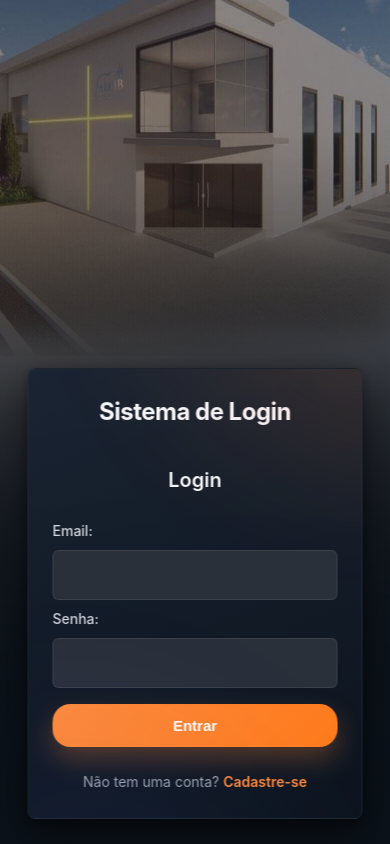
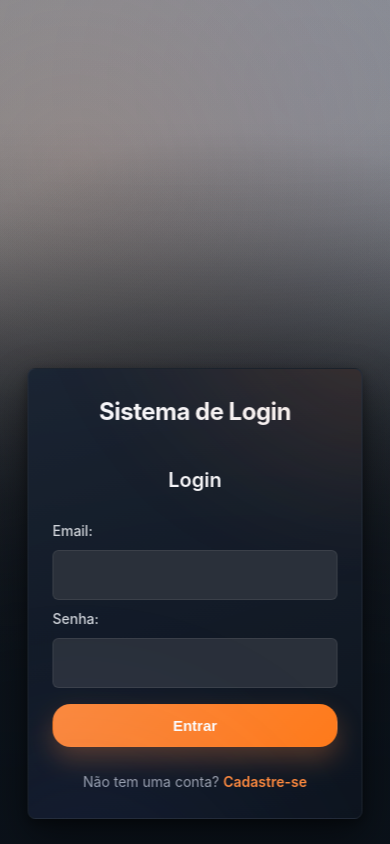
Before and after one commit to rogeriouchoaa0753-netizen/Plataforma-Mb, a website: page index.html in a window 390 px wide. Drawn offline with Linux system fonts and the light colour scheme; no server answers.

Commit message:
Remove imagem de fundo para nova arte

```diff
--- a/public/style.css
+++ b/public/style.css
@@ -68,10 +68,9 @@ body {
     font-family: -apple-system, BlinkMacSystemFont, 'Segoe UI', 'Roboto', 'Oxygen', 'Ubuntu', 'Cantarell', sans-serif;
     background:
         linear-gradient(to top, rgba(6, 10, 16, 0.68) 0%, rgba(6, 10, 16, 0.48) 22%, rgba(6, 10, 16, 0.26) 45%, rgba(6, 10, 16, 0.12) 68%, rgba(6, 10, 16, 0.03) 82%, rgba(6, 10, 16, 0) 100%),
-        linear-gradient(145deg, rgba(16, 23, 35, 0.5) 0%, rgba(15, 20, 28, 0.48) 35%, rgba(11, 18, 26, 0.52) 100%),
-        url('images/login-bg.png');
-    background-size: 100% 100%, 100% 100%, 560px auto;
-    background-position: center bottom, center top, right 20% top -240px;
+        linear-gradient(145deg, rgba(16, 23, 35, 0.5) 0%, rgba(15, 20, 28, 0.48) 35%, rgba(11, 18, 26, 0.52) 100%);
+    background-size: 105% 100%, 105% 100%;
+    background-position: center bottom, center top;
     background-repeat: no-repeat;
     color: var(--text-primary);
     min-height: 100vh;
@@ -261,8 +260,8 @@ body > * {
 /* Responsividade - mantém tamanho fixo em telas pequenas */
 @media (max-width: 480px) {
     body {
-        background-size: 120% auto, 120% auto, 620px auto;
-        background-position: center bottom, center top, center top -120px;
+        background-size: 220% auto, 220% auto;
+        background-position: center bottom, center top;
     }
 
     .container:not(.with-sidebar) .form-container {
```
Also changed, not shown: public/images/fundoarte.png (added).
